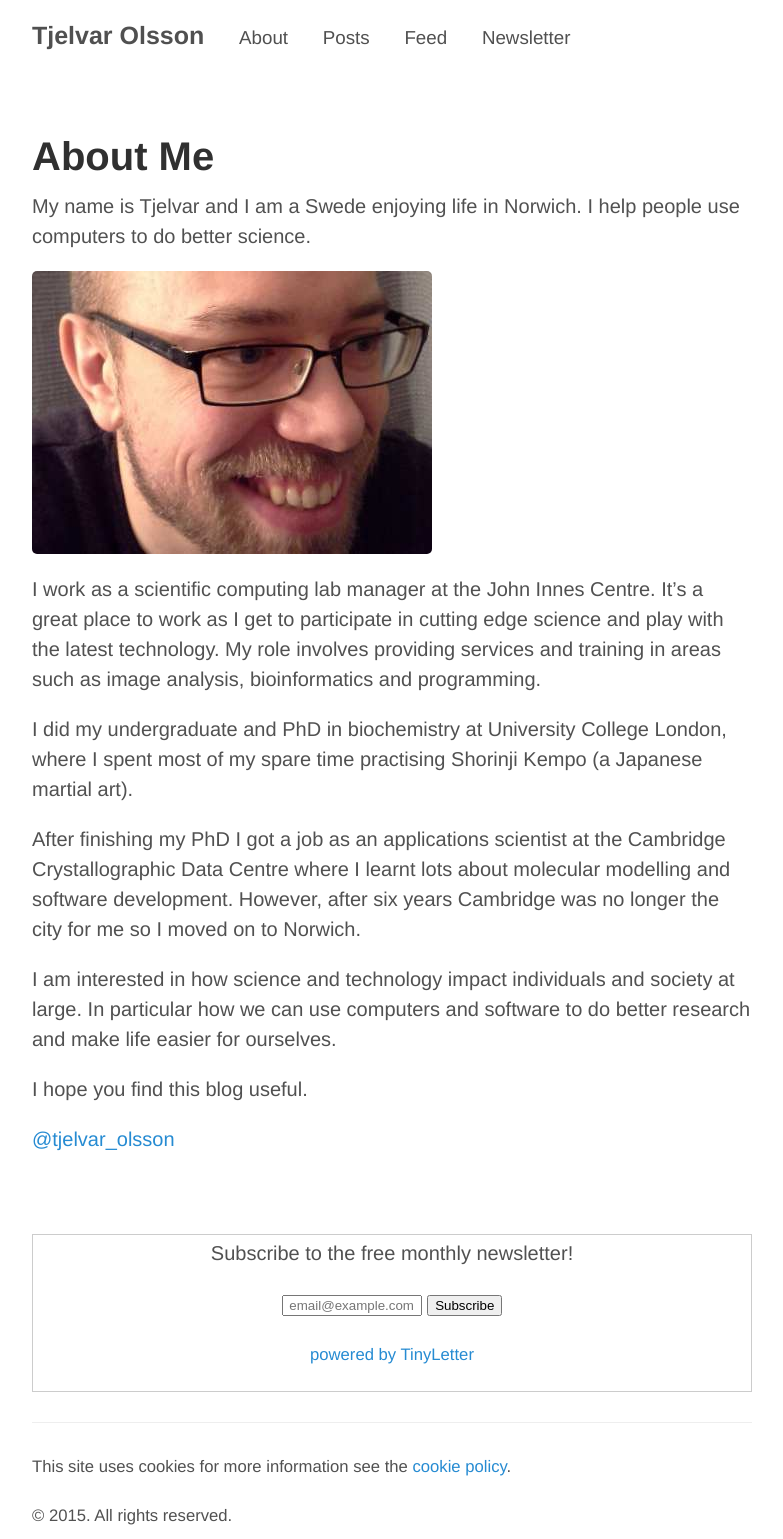
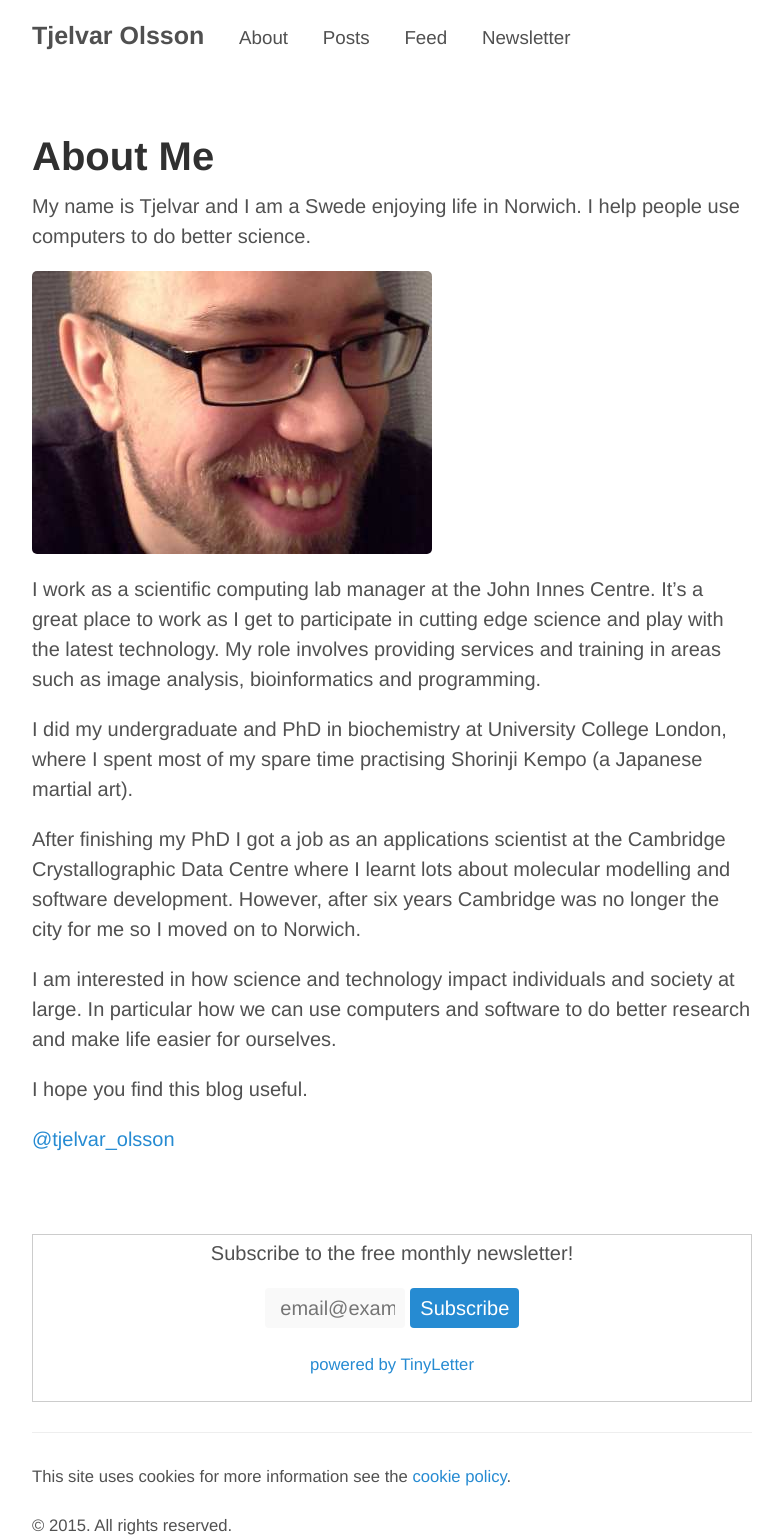
Before and after one commit to tjelvar-olsson/tjelvar-olsson.github.io, a Jekyll site: the page built from about.md, in a window 1280 px wide. Shown: the whole page, without its empty margins (248-1031 px from the left). Built offline with Jekyll 4.4.1, drawn with Linux system fonts in a browser that asks for light colours; Markdown is read by kramdown in place of the engine named in the settings.

Commit message:
Updated css to handle form input better.

```diff
--- a/public/css/poole.css
+++ b/public/css/poole.css
@@ -47,13 +47,13 @@ body {
   padding: 0;
 }
 
-html {
+html,input {
   font-family: "Helvetica Neue", Helvetica, Arial, sans-serif;
   font-size: 16px;
   line-height: 1.5;
 }
 @media (min-width: 38em) {
-  html {
+  html,input {
     font-size: 20px;
   }
 }
@@ -126,6 +126,27 @@ dt {
 dd {
   margin-bottom: .5rem;
 }
+
+/* Forms */
+input {
+  vertical-align:top;
+  border-radius:4px;
+  text-rendering: optimizeLegibility;
+}
+input[type="text"] {
+  padding: .25em .5em;
+  border: None;
+  background-color: #f9f9f9;
+}
+input[type="submit"] {
+  padding: .25em .5em;
+  border: None;
+  color:#fff;
+  background-color: #268bd2;
+  cursor:pointer;
+}
+input[type="submit"]::-moz-focus-inner {border:0;}
+input[type="submit"]:focus {background-color:#313131;}
 
 /* Misc */
 hr {
```
